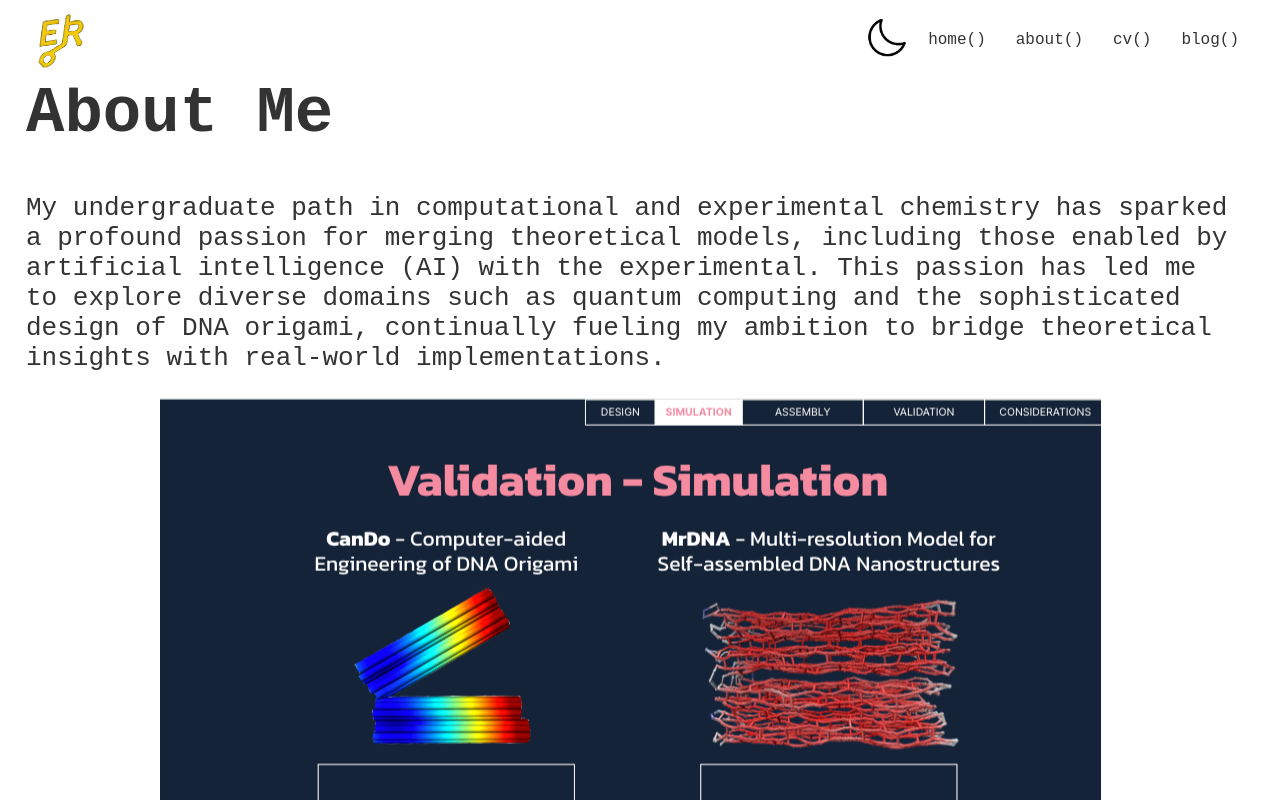
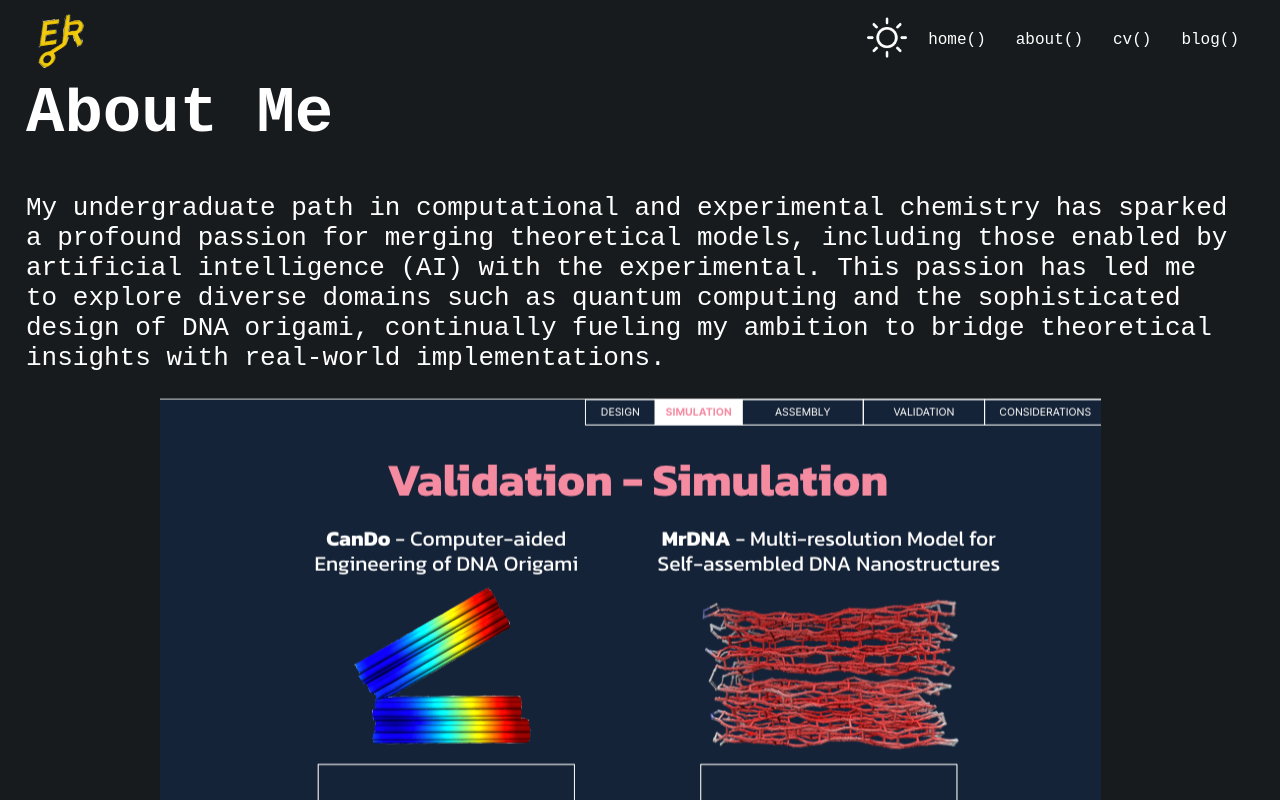
Before and after one commit to ethraj2001/ethraj2001.github.io, a plain HTML site: page about.html in a window 1280 px wide. Both pictures are taken after a click on the button 887 px from the left and 39 px from the top of the page. Shown: the top 800 px of the page. Drawn offline with Linux system fonts and the light colour scheme.

Commit message:
added js for the about page

```diff
--- a/about.html
+++ b/about.html
@@ -25,7 +25,7 @@
             </ul>
         </nav>
     </header>
-    <script src="job.js"></script>
+    <script src="job2.js"></script>
     </div>
     <div class="content-container">
         <div class="content">
--- /dev/null
+++ b/job2.js
@@ -0,0 +1,82 @@
+// day and night mode
+let transTheme = () => {
+    document.documentElement.classList.add("transition");
+    window.setTimeout(() => {
+      document.documentElement.classList.remove("transition");
+    }, 500); // Transition lasts 500 ms
+  };
+
+  // Function to set the theme-specific highlighting
+  let setHighlight = (theme) => {
+    const themeImage = document.getElementById('themeToggleImage');
+    if (theme === "dark") {
+      document.documentElement.classList.remove("day-mode");
+      themeImage.src = 'assets/day-icon.png'; // Display icon to switch to day mode
+      themeImage.alt = 'Switch to Day Mode';
+    } else {
+      document.documentElement.classList.add("day-mode");
+      themeImage.src = 'assets/night-icon.png'; // Display icon to switch to night mode
+      themeImage.alt = 'Switch to Night Mode';
+    }
+  };
+
+
+
+  // Main function to set the theme
+  let setTheme = (theme) => {
+    transTheme();
+    setHighlight(theme);
+    document.documentElement.setAttribute("data-theme", theme);
+    localStorage.setItem("theme", theme);
+  };
+
+  // Function to toggle between light and dark themes
+  let toggleTheme = () => {
+    let currentTheme = localStorage.getItem("theme") === "dark" ? "light" : "dark";
+    setTheme(currentTheme);
+  };
+
+  // Function to initialize the theme based on user preference or saved theme
+  let initTheme = () => {
+    let theme = localStorage.getItem("theme");
+    if (!theme) {
+      const userPref = window.matchMedia('(prefers-color-scheme: dark)');
+      theme = userPref.matches ? 'dark' : 'light';
+    }
+    setTheme(theme);
+  };
+
+  // Event listener for DOMContentLoaded to ensure the DOM is fully loaded before running scripts
+  document.addEventListener('DOMContentLoaded', () => {
+    initTheme(); // Initialize the theme
+    const mode_toggle = document.getElementById("themeToggle");
+    mode_toggle.addEventListener("click", toggleTheme);
+  });
+
+
+// let jobExperiences = [
+//     {   title: "UBC Chemistry Department",
+//         role: "Teaching Assistant for CHEM 1XX Labs/Resource Center",
+//         tag: "Teaching",
+//         duration: {
+//             start: "May 2022",
+//             end: "April 2023"
+//         },
+//         location: "University of British Columbia",
+//         responsibilities: [
+//           " Facilitated weekly lab sections for a diverse group of 24 students, ensuring a supportive and engaging learning environment",
+//           " Conducted regular office hours to address student questions and clarify misunderstandings related to course content, fostering a deeper understanding and academic success",
+//           " Performed detailed demonstrations to train students on the proper and safe usage of lab equipment, enhancing their technical skills and practical understanding",
+//           " Evaluated and graded student assignments with a focus on providing timely, constructive feedback to encourage academic growth and improvement",
+//           " Maintained a high level of approachability and responsiveness, receiving consistently positive feedback from both students and faculty"
+//         ]
+//     },
+//     {     title : "Dr. Roman Krems Group",
+//           role: "Teaching Assistant for CHEM 1XX Labs/Resource Center",
+
+//     }
+
+//     { title
+
+//     }
+// ];
```
